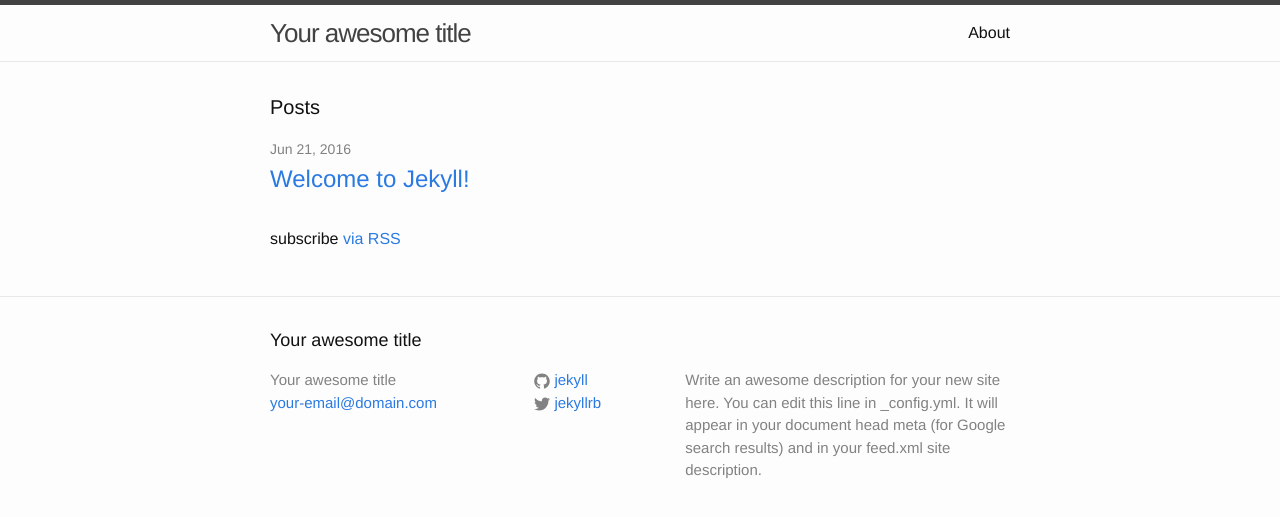
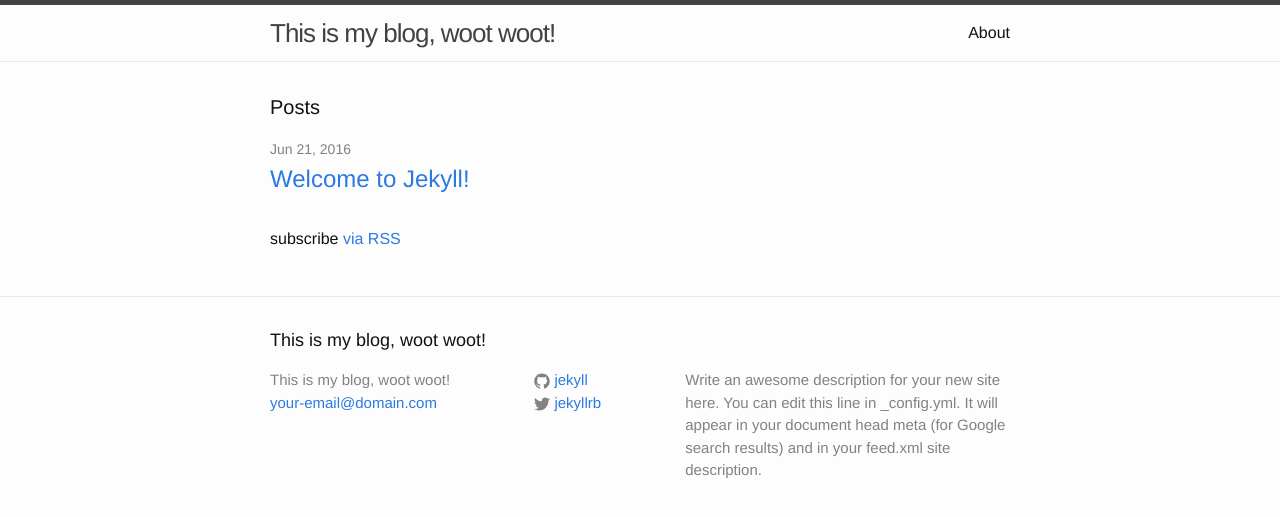
Before and after one commit to dtertman/cicd-demo, a Jekyll site: the page built from site/index.html, in a window 1280 px wide. Shown: the top 517 px of the page. Built offline with Jekyll 4.4.1, drawn with Linux system fonts in a browser that asks for light colours.

Commit message:
updated config

```diff
--- a/site/_config.yml
+++ b/site/_config.yml
@@ -6,7 +6,7 @@
 # 'jekyll serve'. If you change this file, please restart the server process.
 
 # Site settings
-title: Your awesome title
+title: This is my blog, woot woot!
 email: your-email@domain.com
 description: > # this means to ignore newlines until "baseurl:"
   Write an awesome description for your new site here. You can edit this
```
